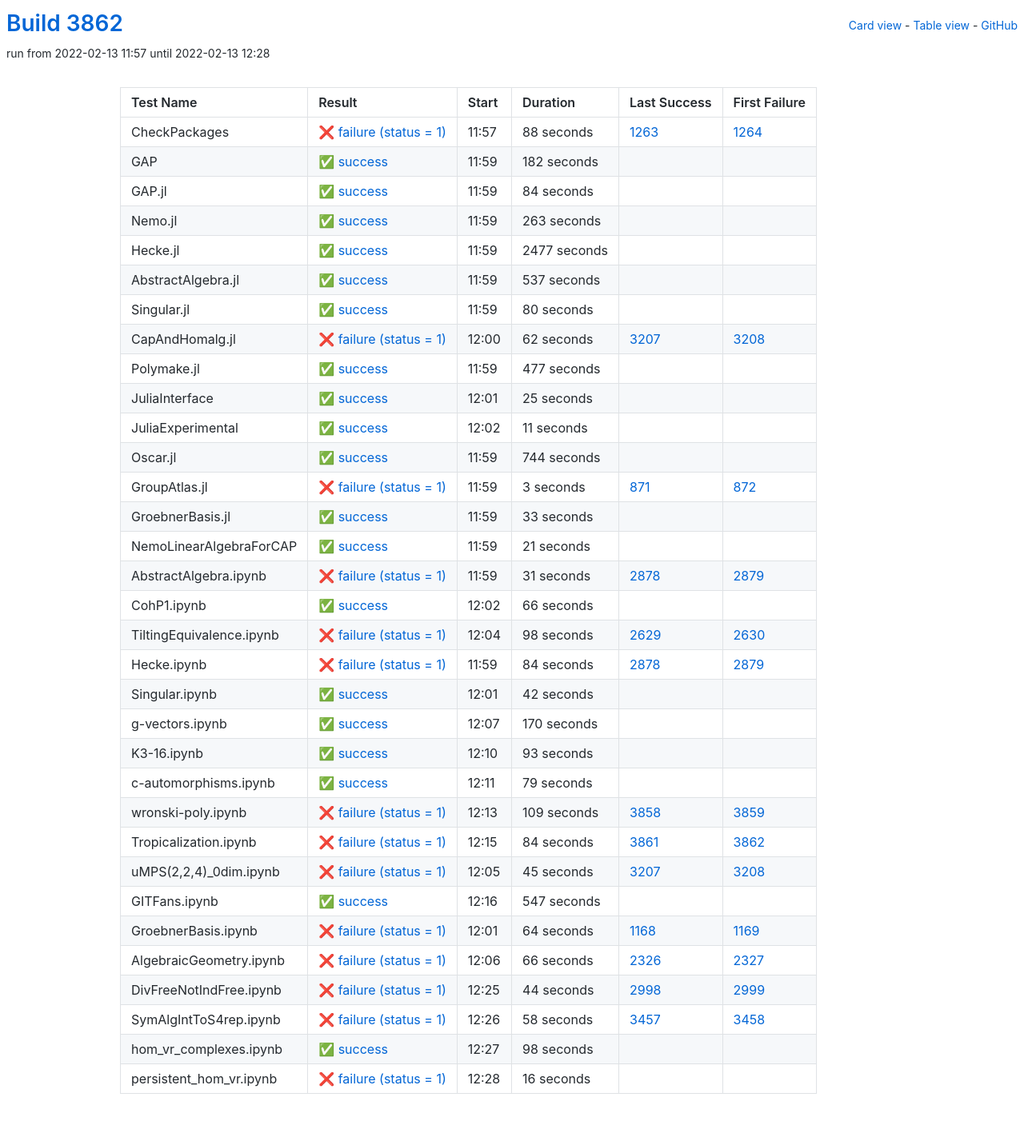
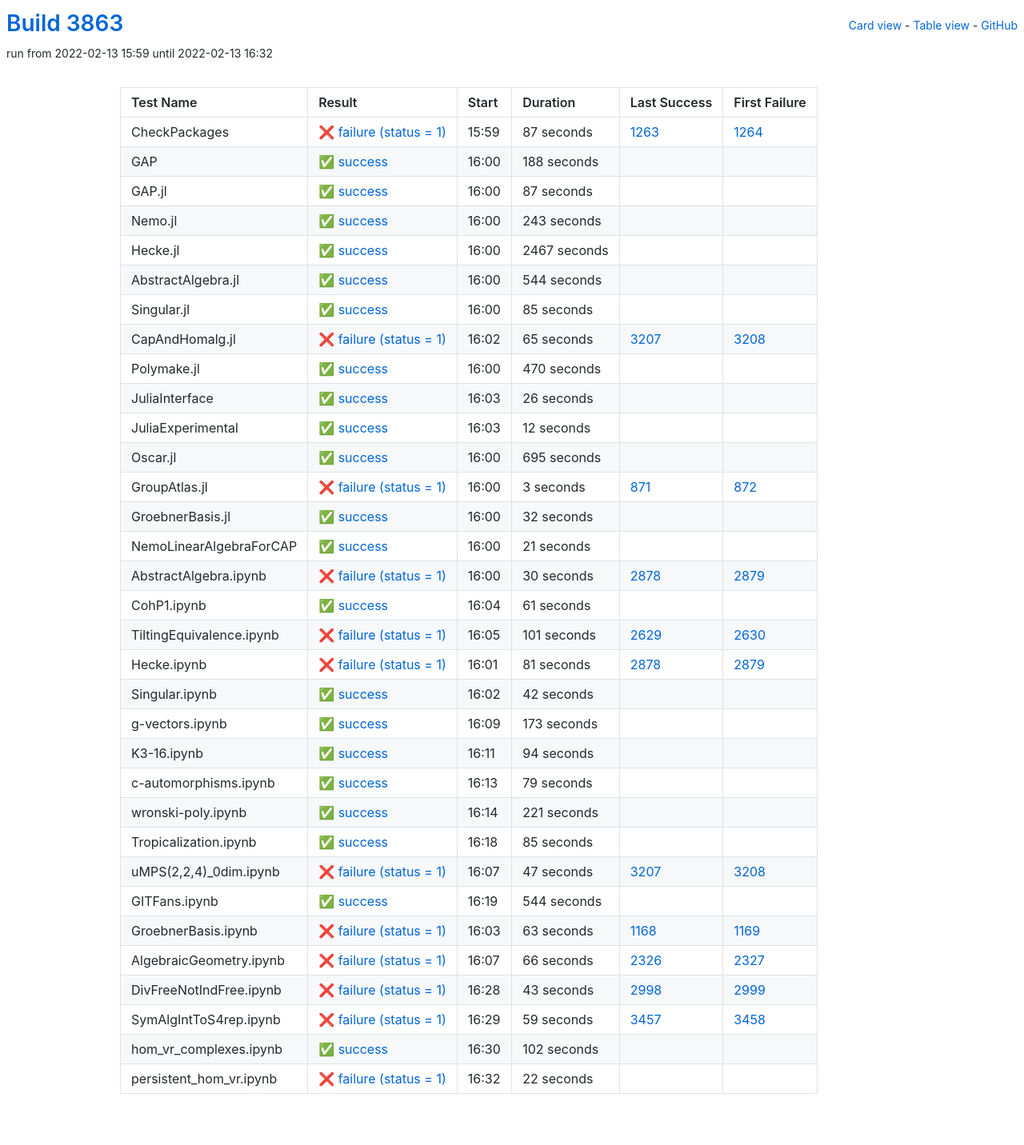
Before and after one commit to oscar-system/oscar-ci-status-stable, a Jekyll site: the page built from table.html, in a window 1280 px wide. Shown: the whole page at 80% size. Built offline with Jekyll 4.4.1, drawn with Linux system fonts in a browser that asks for light colours.

Commit message:
Build #3863

```diff
--- a/_data/ci.yml
+++ b/_data/ci.yml
@@ -1,6 +1,6 @@
 ---
-build: 3862
-build_url: https://oscarci.mathematik.uni-kl.de/job/oscar-stable/3862/
+build: 3863
+build_url: https://oscarci.mathematik.uni-kl.de/job/oscar-stable/3863/
 job: oscar-stable
 organization: oscar-system
 repo: oscar-ci-status-stable
@@ -8,152 +8,152 @@ repourl: https://github.com/oscar-system/oscar-ci-status-stable
 tests:
 - name: CheckPackages
   id: checkpackages
-  log: https://oscarci.mathematik.uni-kl.de/job/oscar-stable/3862/artifact/logs/build-3862/CheckPackages.log
-  start: 2022-02-13 11:57
+  log: https://oscarci.mathematik.uni-kl.de/job/oscar-stable/3863/artifact/logs/build-3863/CheckPackages.log
+  start: 2022-02-13 15:59
   success: false
   exitcode: 1
   status: failure
-  duration: 88
+  duration: 87
   last_success: 1263
   last_success_url: https://oscarci.mathematik.uni-kl.de/job/oscar-stable/1263/
   first_failure: 1264
   first_failure_url: https://oscarci.mathematik.uni-kl.de/job/oscar-stable/1264/
 - name: GAP
   id: gap
-  log: https://oscarci.mathematik.uni-kl.de/job/oscar-stable/3862/artifact/logs/build-3862/GAP.log
-  start: 2022-02-13 11:59
+  log: https://oscarci.mathematik.uni-kl.de/job/oscar-stable/3863/artifact/logs/build-3863/GAP.log
+  start: 2022-02-13 16:00
   success: true
   exitcode: 0
   status: success
-  duration: 182
+  duration: 188
   last_success: false
   last_success_url:
   first_failure: false
   first_failure_url:
 - name: GAP.jl
   id: gap-jl
-  log: https://oscarci.mathematik.uni-kl.de/job/oscar-stable/3862/artifact/logs/build-3862/GAP.jl.log
-  start: 2022-02-13 11:59
+  log: https://oscarci.mathematik.uni-kl.de/job/oscar-stable/3863/artifact/logs/build-3863/GAP.jl.log
+  start: 2022-02-13 16:00
   success: true
   exitcode: 0
   status: success
-  duration: 84
+  duration: 87
   last_success: false
   last_success_url:
   first_failure: false
   first_failure_url:
 - name: Nemo.jl
   id: nemo-jl
-  log: https://oscarci.mathematik.uni-kl.de/job/oscar-stable/3862/artifact/logs/build-3862/Nemo.jl.log
-  start: 2022-02-13 11:59
+  log: https://oscarci.mathematik.uni-kl.de/job/oscar-stable/3863/artifact/logs/build-3863/Nemo.jl.log
+  start: 2022-02-13 16:00
   success: true
   exitcode: 0
   status: success
-  duration: 263
+  duration: 243
   last_success: false
   last_success_url:
   first_failure: false
   first_failure_url:
 - name: Hecke.jl
   id: hecke-jl
-  log: https://oscarci.mathematik.uni-kl.de/job/oscar-stable/3862/artifact/logs/build-3862/Hecke.jl.log
-  start: 2022-02-13 11:59
+  log: https://oscarci.mathematik.uni-kl.de/job/oscar-stable/3863/artifact/logs/build-3863/Hecke.jl.log
+  start: 2022-02-13 16:00
   success: true
   exitcode: 0
   status: success
-  duration: 2477
+  duration: 2467
   last_success: false
   last_success_url:
   first_failure: false
   first_failure_url:
 - name: AbstractAlgebra.jl
   id: abstractalgebra-jl
-  log: https://oscarci.mathematik.uni-kl.de/job/oscar-stable/3862/artifact/logs/build-3862/AbstractAlgebra.jl.log
-  start: 2022-02-13 11:59
+  log: https://oscarci.mathematik.uni-kl.de/job/oscar-stable/3863/artifact/logs/build-3863/AbstractAlgebra.jl.log
+  start: 2022-02-13 16:00
   success: true
   exitcode: 0
   status: success
-  duration: 537
+  duration: 544
   last_success: false
   last_success_url:
   first_failure: false
   first_failure_url:
 - name: Singular.jl
   id: singular-jl
-  log: https://oscarci.mathematik.uni-kl.de/job/oscar-stable/3862/artifact/logs/build-3862/Singular.jl.log
-  start: 2022-02-13 11:59
+  log: https://oscarci.mathematik.uni-kl.de/job/oscar-stable/3863/artifact/logs/build-3863/Singular.jl.log
+  start: 2022-02-13 16:00
   success: true
   exitcode: 0
   status: success
-  duration: 80
+  duration: 85
   last_success: false
   last_success_url:
   first_failure: false
   first_failure_url:
 - name: CapAndHomalg.jl
   id: capandhomalg-jl
-  log: https://oscarci.mathematik.uni-kl.de/job/oscar-stable/3862/artifact/logs/build-3862/CapAndHomalg.jl.log
-  start: 2022-02-13 12:00
+  log: https://oscarci.mathematik.uni-kl.de/job/oscar-stable/3863/artifact/logs/build-3863/CapAndHomalg.jl.log
+  start: 2022-02-13 16:02
   success: false
   exitcode: 1
   status: failure
-  duration: 62
+  duration: 65
   last_success: 3207
   last_success_url: https://oscarci.mathematik.uni-kl.de/job/oscar-stable/3207/
   first_failure: 3208
   first_failure_url: https://oscarci.mathematik.uni-kl.de/job/oscar-stable/3208/
 - name: Polymake.jl
   id: polymake-jl
-  log: https://oscarci.mathematik.uni-kl.de/job/oscar-stable/3862/artifact/logs/build-3862/Polymake.jl.log
-  start: 2022-02-13 11:59
+  log: https://oscarci.mathematik.uni-kl.de/job/oscar-stable/3863/artifact/logs/build-3863/Polymake.jl.log
+  start: 2022-02-13 16:00
   success: true
   exitcode: 0
   status: success
-  duration: 477
+  duration: 470
   last_success: false
   last_success_url:
   first_failure: false
   first_failure_url:
 - name: JuliaInterface
   id: juliainterface
-  log: https://oscarci.mathematik.uni-kl.de/job/oscar-stable/3862/artifact/logs/build-3862/JuliaInterface.log
-  start: 2022-02-13 12:01
+  log: https://oscarci.mathematik.uni-kl.de/job/oscar-stable/3863/artifact/logs/build-3863/JuliaInterface.log
+  start: 2022-02-13 16:03
   success: true
   exitcode: 0
   status: success
-  duration: 25
+  duration: 26
   last_success: false
   last_success_url:
   first_failure: false
   first_failure_url:
 - name: JuliaExperimental
   id: juliaexperimental
-  log: https://oscarci.mathematik.uni-kl.de/job/oscar-stable/3862/artifact/logs/build-3862/JuliaExperimental.log
-  start: 2022-02-13 12:02
+  log: https://oscarci.mathematik.uni-kl.de/job/oscar-stable/3863/artifact/logs/build-3863/JuliaExperimental.log
+  start: 2022-02-13 16:03
   success: true
   exitcode: 0
   status: success
-  duration: 11
+  duration: 12
   last_success: false
   last_success_url:
   first_failure: false
   first_failure_url:
 - name: Oscar.jl
   id: oscar-jl
-  log: https://oscarci.mathematik.uni-kl.de/job/oscar-stable/3862/artifact/logs/build-3862/Oscar.jl.log
-  start: 2022-02-13 11:59
+  log: https://oscarci.mathematik.uni-kl.de/job/oscar-stable/3863/artifact/logs/build-3863/Oscar.jl.log
+  start: 2022-02-13 16:00
   success: true
   exitcode: 0
   status: success
-  duration: 744
+  duration: 695
   last_success: false
   last_success_url:
   first_failure: false
   first_failure_url:
 - name: GroupAtlas.jl
   id: groupatlas-jl
-  log: https://oscarci.mathematik.uni-kl.de/job/oscar-stable/3862/artifact/logs/build-3862/GroupAtlas.jl.log
-  start: 2022-02-13 11:59
+  log: https://oscarci.mathematik.uni-kl.de/job/oscar-stable/3863/artifact/logs/build-3863/GroupAtlas.jl.log
+  start: 2022-02-13 16:00
   success: false
   exitcode: 1
   status: failure
@@ -164,20 +164,20 @@ tests:
   first_failure_url: https://oscarci.mathematik.uni-kl.de/job/oscar-stable/872/
 - name: GroebnerBasis.jl
   id: groebnerbasis-jl
-  log: https://oscarci.mathematik.uni-kl.de/job/oscar-stable/3862/artifact/logs/build-3862/GroebnerBasis.jl.log
-  start: 2022-02-13 11:59
+  log: https://oscarci.mathematik.uni-kl.de/job/oscar-stable/3863/artifact/logs/build-3863/GroebnerBasis.jl.log
+  start: 2022-02-13 16:00
   success: true
   exitcode: 0
   status: success
-  duration: 33
+  duration: 32
   last_success: false
   last_success_url:
   first_failure: false
   first_failure_url:
 - name: NemoLinearAlgebraForCAP
   id: nemolinearalgebraforcap
-  log: https://oscarci.mathematik.uni-kl.de/job/oscar-stable/3862/artifact/logs/build-3862/NemoLinearAlgebraForCAP.log
-  start: 2022-02-13 11:59
+  log: https://oscarci.mathematik.uni-kl.de/job/oscar-stable/3863/artifact/logs/build-3863/NemoLinearAlgebraForCAP.log
+  start: 2022-02-13 16:00
   success: true
   exitcode: 0
   status: success
@@ -188,56 +188,56 @@ tests:
   first_failure_url:
 - name: AbstractAlgebra.ipynb
   id: abstractalgebra-ipynb
-  log: https://oscarci.mathematik.uni-kl.de/job/oscar-stable/3862/artifact/logs/build-3862/AbstractAlgebra.ipynb.log
-  start: 2022-02-13 11:59
+  log: https://oscarci.mathematik.uni-kl.de/job/oscar-stable/3863/artifact/logs/build-3863/AbstractAlgebra.ipynb.log
+  start: 2022-02-13 16:00
   success: false
   exitcode: 1
   status: failure
-  duration: 31
+  duration: 30
   last_success: 2878
   last_success_url: https://oscarci.mathematik.uni-kl.de/job/oscar-stable/2878/
   first_failure: 2879
   first_failure_url: https://oscarci.mathematik.uni-kl.de/job/oscar-stable/2879/
 - name: CohP1.ipynb
   id: cohp1-ipynb
-  log: https://oscarci.mathematik.uni-kl.de/job/oscar-stable/3862/artifact/logs/build-3862/CohP1.ipynb.log
-  start: 2022-02-13 12:02
+  log: https://oscarci.mathematik.uni-kl.de/job/oscar-stable/3863/artifact/logs/build-3863/CohP1.ipynb.log
+  start: 2022-02-13 16:04
   success: true
   exitcode: 0
   status: success
-  duration: 66
+  duration: 61
   last_success: false
   last_success_url:
   first_failure: false
   first_failure_url:
 - name: TiltingEquivalence.ipynb
   id: tiltingequivalence-ipynb
-  log: https://oscarci.mathematik.uni-kl.de/job/oscar-stable/3862/artifact/logs/build-3862/TiltingEquivalence.ipynb.log
-  start: 2022-02-13 12:04
+  log: https://oscarci.mathematik.uni-kl.de/job/oscar-stable/3863/artifact/logs/build-3863/TiltingEquivalence.ipynb.log
+  start: 2022-02-13 16:05
   success: false
   exitcode: 1
   status: failure
-  duration: 98
+  duration: 101
   last_success: 2629
   last_success_url: https://oscarci.mathematik.uni-kl.de/job/oscar-stable/2629/
   first_failure: 2630
   first_failure_url: https://oscarci.mathematik.uni-kl.de/job/oscar-stable/2630/
 - name: Hecke.ipynb
   id: hecke-ipynb
-  log: https://oscarci.mathematik.uni-kl.de/job/oscar-stable/3862/artifact/logs/build-3862/Hecke.ipynb.log
-  start: 2022-02-13 11:59
+  log: https://oscarci.mathematik.uni-kl.de/job/oscar-stable/3863/artifact/logs/build-3863/Hecke.ipynb.log
+  start: 2022-02-13 16:01
   success: false
   exitcode: 1
   status: failure
-  duration: 84
+  duration: 81
   last_success: 2878
   last_success_url: https://oscarci.mathematik.uni-kl.de/job/oscar-stable/2878/
   first_failure: 2879
   first_failure_url: https://oscarci.mathematik.uni-kl.de/job/oscar-stable/2879/
 - name: Singular.ipynb
   id: singular-ipynb
-  log: https://oscarci.mathematik.uni-kl.de/job/oscar-stable/3862/artifact/logs/build-3862/Singular.ipynb.log
-  start: 2022-02-13 12:01
+  log: https://oscarci.mathematik.uni-kl.de/job/oscar-stable/3863/artifact/logs/build-3863/Singular.ipynb.log
+  start: 2022-02-13 16:02
   success: true
   exitcode: 0
   status: success
@@ -248,32 +248,32 @@ tests:
   first_failure_url:
 - name: g-vectors.ipynb
   id: g-vectors-ipynb
-  log: https://oscarci.mathematik.uni-kl.de/job/oscar-stable/3862/artifact/logs/build-3862/g-vectors.ipynb.log
-  start: 2022-02-13 12:07
+  log: https://oscarci.mathematik.uni-kl.de/job/oscar-stable/3863/artifact/logs/build-3863/g-vectors.ipynb.log
+  start: 2022-02-13 16:09
   success: true
   exitcode: 0
   status: success
-  duration: 170
+  duration: 173
   last_success: false
   last_success_url:
   first_failure: false
   first_failure_url:
 - name: K3-16.ipynb
   id: k3-16-ipynb
-  log: https://oscarci.mathematik.uni-kl.de/job/oscar-stable/3862/artifact/logs/build-3862/K3-16.ipynb.log
-  start: 2022-02-13 12:10
+  log: https://oscarci.mathematik.uni-kl.de/job/oscar-stable/3863/artifact/logs/build-3863/K3-16.ipynb.log
+  start: 2022-02-13 16:11
   success: true
   exitcode: 0
   status: success
-  duration: 93
+  duration: 94
   last_success: false
   last_success_url:
   first_failure: false
   first_failure_url:
 - name: c-automorphisms.ipynb
   id: c-automorphisms-ipynb
-  log: https://oscarci.mathematik.uni-kl.de/job/oscar-stable/3862/artifact/logs/build-3862/c-automorphisms.ipynb.log
-  start: 2022-02-13 12:11
+  log: https://oscarci.mathematik.uni-kl.de/job/oscar-stable/3863/artifact/logs/build-3863/c-automorphisms.ipynb.log
+  start: 2022-02-13 16:13
   success: true
   exitcode: 0
   status: success
@@ -284,68 +284,68 @@ tests:
   first_failure_url:
 - name: wronski-poly.ipynb
   id: wronski-poly-ipynb
-  log: https://oscarci.mathematik.uni-kl.de/job/oscar-stable/3862/artifact/logs/build-3862/wronski-poly.ipynb.log
-  start: 2022-02-13 12:13
+  log: https://oscarci.mathematik.uni-kl.de/job/oscar-stable/3863/artifact/logs/build-3863/wronski-poly.ipynb.log
+  start: 2022-02-13 16:14
+  success: true
+  exitcode: 0
+  status: success
+  duration: 221
+  last_success: false
+  last_success_url:
+  first_failure: false
+  first_failure_url:
+- name: Tropicalization.ipynb
+  id: tropicalization-ipynb
+  log: https://oscarci.mathematik.uni-kl.de/job/oscar-stable/3863/artifact/logs/build-3863/Tropicalization.ipynb.log
+  start: 2022-02-13 16:18
+  success: true
+  exitcode: 0
+  status: success
+  duration: 85
+  last_success: false
+  last_success_url:
+  first_failure: false
+  first_failure_url:
+- name: uMPS(2,2,4)_0dim.ipynb
+  id: umps-2-2-4-0dim-ipynb
+  log: https://oscarci.mathematik.uni-kl.de/job/oscar-stable/3863/artifact/logs/build-3863/uMPS-2-2-4-_0dim.ipynb.log
+  start: 2022-02-13 16:07
   success: false
   exitcode: 1
   status: failure
-  duration: 109
-  last_success: 3858
-  last_success_url: https://oscarci.mathematik.uni-kl.de/job/oscar-stable/3858/
-  first_failure: 3859
-  first_failure_url: https://oscarci.mathematik.uni-kl.de/job/oscar-stable/3859/
-- name: Tropicalization.ipynb
-  id: tropicalization-ipynb
-  log: https://oscarci.mathematik.uni-kl.de/job/oscar-stable/3862/artifact/logs/build-3862/Tropicalization.ipynb.log
-  start: 2022-02-13 12:15
-  success: false
-  exitcode: 1
-  status: failure
-  duration: 84
-  last_success: 3861
-  last_success_url: https://oscarci.mathematik.uni-kl.de/job/oscar-stable/3861/
-  first_failure: 3862
-  first_failure_url: https://oscarci.mathematik.uni-kl.de/job/oscar-stable/3862/
-- name: uMPS(2,2,4)_0dim.ipynb
-  id: umps-2-2-4-0dim-ipynb
-  log: https://oscarci.mathematik.uni-kl.de/job/oscar-stable/3862/artifact/logs/build-3862/uMPS-2-2-4-_0dim.ipynb.log
-  start: 2022-02-13 12:05
-  success: false
-  exitcode: 1
-  status: failure
-  duration: 45
+  duration: 47
   last_success: 3207
   last_success_url: https://oscarci.mathematik.uni-kl.de/job/oscar-stable/3207/
   first_failure: 3208
   first_failure_url: https://oscarci.mathematik.uni-kl.de/job/oscar-stable/3208/
 - name: GITFans.ipynb
   id: gitfans-ipynb
-  log: https://oscarci.mathematik.uni-kl.de/job/oscar-stable/3862/artifact/logs/build-3862/GITFans.ipynb.log
-  start: 2022-02-13 12:16
+  log: https://oscarci.mathematik.uni-kl.de/job/oscar-stable/3863/artifact/logs/build-3863/GITFans.ipynb.log
+  start: 2022-02-13 16:19
   success: true
   exitcode: 0
   status: success
-  duration: 547
+  duration: 544
   last_success: false
   last_success_url:
   first_failure: false
   first_failure_url:
 - name: GroebnerBasis.ipynb
   id: groebnerbasis-ipynb
-  log: https://oscarci.mathematik.uni-kl.de/job/oscar-stable/3862/artifact/logs/build-3862/GroebnerBasis.ipynb.log
-  start: 2022-02-13 12:01
+  log: https://oscarci.mathematik.uni-kl.de/job/oscar-stable/3863/artifact/logs/build-3863/GroebnerBasis.ipynb.log
+  start: 2022-02-13 16:03
   success: false
   exitcode: 1
   status: failure
-  duration: 64
+  duration: 63
   last_success: 1168
   last_success_url: https://oscarci.mathematik.uni-kl.de/job/oscar-stable/1168/
   first_failure: 1169
   first_failure_url: https://oscarci.mathematik.uni-kl.de/job/oscar-stable/1169/
 - name: AlgebraicGeometry.ipynb
   id: algebraicgeometry-ipynb
-  log: https://oscarci.mathematik.uni-kl.de/job/oscar-stable/3862/artifact/logs/build-3862/AlgebraicGeometry.ipynb.log
-  start: 2022-02-13 12:06
+  log: https://oscarci.mathematik.uni-kl.de/job/oscar-stable/3863/artifact/logs/build-3863/AlgebraicGeometry.ipynb.log
+  start: 2022-02-13 16:07
   success: false
   exitcode: 1
   status: failure
@@ -356,48 +356,48 @@ tests:
   first_failure_url: https://oscarci.mathematik.uni-kl.de/job/oscar-stable/2327/
 - name: DivFreeNotIndFree.ipynb
   id: divfreenotindfree-ipynb
-  log: https://oscarci.mathematik.uni-kl.de/job/oscar-stable/3862/artifact/logs/build-3862/DivFreeNotIndFree.ipynb.log
-  start: 2022-02-13 12:25
+  log: https://oscarci.mathematik.uni-kl.de/job/oscar-stable/3863/artifact/logs/build-3863/DivFreeNotIndFree.ipynb.log
+  start: 2022-02-13 16:28
   success: false
   exitcode: 1
   status: failure
-  duration: 44
+  duration: 43
   last_success: 2998
   last_success_url: https://oscarci.mathematik.uni-kl.de/job/oscar-stable/2998/
   first_failure: 2999
   first_failure_url: https://oscarci.mathematik.uni-kl.de/job/oscar-stable/2999/
 - name: SymAlgIntToS4rep.ipynb
   id: symalginttos4rep-ipynb
-  log: https://oscarci.mathematik.uni-kl.de/job/oscar-stable/3862/artifact/logs/build-3862/SymAlgIntToS4rep.ipynb.log
-  start: 2022-02-13 12:26
+  log: https://oscarci.mathematik.uni-kl.de/job/oscar-stable/3863/artifact/logs/build-3863/SymAlgIntToS4rep.ipynb.log
+  start: 2022-02-13 16:29
   success: false
   exitcode: 1
   status: failure
-  duration: 58
+  duration: 59
   last_success: 3457
   last_success_url: https://oscarci.mathematik.uni-kl.de/job/oscar-stable/3457/
   first_failure: 3458
   first_failure_url: https://oscarci.mathematik.uni-kl.de/job/oscar-stable/3458/
 - name: hom_vr_complexes.ipynb
   id: hom-vr-complexes-ipynb
-  log: https://oscarci.mathematik.uni-kl.de/job/oscar-stable/3862/artifact/logs/build-3862/hom_vr_complexes.ipynb.log
-  start: 2022-02-13 12:27
+  log: https://oscarci.mathematik.uni-kl.de/job/oscar-stable/3863/artifact/logs/build-3863/hom_vr_complexes.ipynb.log
+  start: 2022-02-13 16:30
   success: true
   exitcode: 0
   status: success
-  duration: 98
+  duration: 102
   last_success: false
   last_success_url:
   first_failure: false
   first_failure_url:
 - name: persistent_hom_vr.ipynb
   id: persistent-hom-vr-ipynb
-  log: https://oscarci.mathematik.uni-kl.de/job/oscar-stable/3862/artifact/logs/build-3862/persistent_hom_vr.ipynb.log
-  start: 2022-02-13 12:28
+  log: https://oscarci.mathematik.uni-kl.de/job/oscar-stable/3863/artifact/logs/build-3863/persistent_hom_vr.ipynb.log
+  start: 2022-02-13 16:32
   success: false
   exitcode: 1
   status: failure
-  duration: 16
+  duration: 22
   last_success: false
   last_success_url:
   first_failure: false
```
Also changed, not shown: README.md.
